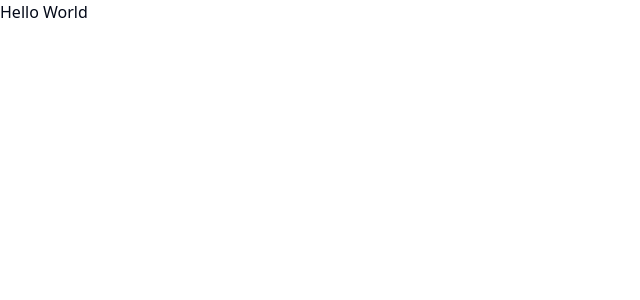
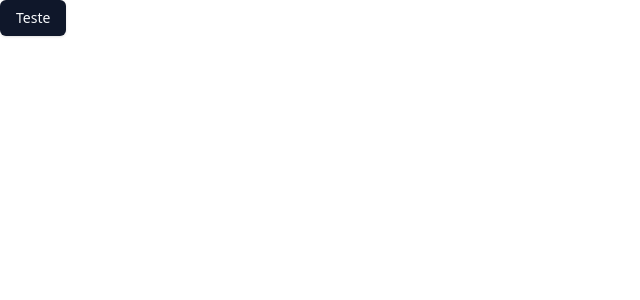
Before and after one commit to ojairojr/OpenAI-WEB, a React (Vite) app: page / in a window 1280 px wide. Shown: the top 300 px of the page, without its empty margins (0-640 px from the left). Built offline with nearby package versions, Linux system fonts and the light colour scheme.

Commit message:
Preparando para primeira execução

```diff
--- a/package.json
+++ b/package.json
@@ -11,6 +11,7 @@
   },
   "dependencies": {
     "@radix-ui/react-icons": "^1.3.0",
+    "@radix-ui/react-slot": "^1.0.2",
     "class-variance-authority": "^0.7.0",
     "clsx": "^2.1.0",
     "react": "^18.2.0",
--- a/src/App.tsx
+++ b/src/App.tsx
@@ -1,5 +1,7 @@
+import { Button } from "./components/ui/button";
+
 export function App() {
   return (
-    <h1>Hello World</h1>
+    <Button> Teste  </Button>
   )
 }
--- /dev/null
+++ b/src/components/ui/button.tsx
@@ -0,0 +1,57 @@
+import * as React from "react"
+import { Slot } from "@radix-ui/react-slot"
+import { cva, type VariantProps } from "class-variance-authority"
+
+import { cn } from "@/lib/utils"
+
+const buttonVariants = cva(
+  "inline-flex items-center justify-center whitespace-nowrap rounded-md text-sm font-medium transition-colors focus-visible:outline-none focus-visible:ring-1 focus-visible:ring-ring disabled:pointer-events-none disabled:opacity-50",
+  {
+    variants: {
+      variant: {
+        default:
+          "bg-primary text-primary-foreground shadow hover:bg-primary/90",
+        destructive:
+          "bg-destructive text-destructive-foreground shadow-sm hover:bg-destructive/90",
+        outline:
+          "border border-input bg-background shadow-sm hover:bg-accent hover:text-accent-foreground",
+        secondary:
+          "bg-secondary text-secondary-foreground shadow-sm hover:bg-secondary/80",
+        ghost: "hover:bg-accent hover:text-accent-foreground",
+        link: "text-primary underline-offset-4 hover:underline",
+      },
+      size: {
+        default: "h-9 px-4 py-2",
+        sm: "h-8 rounded-md px-3 text-xs",
+        lg: "h-10 rounded-md px-8",
+        icon: "h-9 w-9",
+      },
+    },
+    defaultVariants: {
+      variant: "default",
+      size: "default",
+    },
+  }
+)
+
+export interface ButtonProps
+  extends React.ButtonHTMLAttributes<HTMLButtonElement>,
+    VariantProps<typeof buttonVariants> {
+  asChild?: boolean
+}
+
+const Button = React.forwardRef<HTMLButtonElement, ButtonProps>(
+  ({ className, variant, size, asChild = false, ...props }, ref) => {
+    const Comp = asChild ? Slot : "button"
+    return (
+      <Comp
+        className={cn(buttonVariants({ variant, size, className }))}
+        ref={ref}
+        {...props}
+      />
+    )
+  }
+)
+Button.displayName = "Button"
+
+export { Button, buttonVariants }
```
Also changed, not shown: 1 other file (tests, documents, lock files or other folders).
